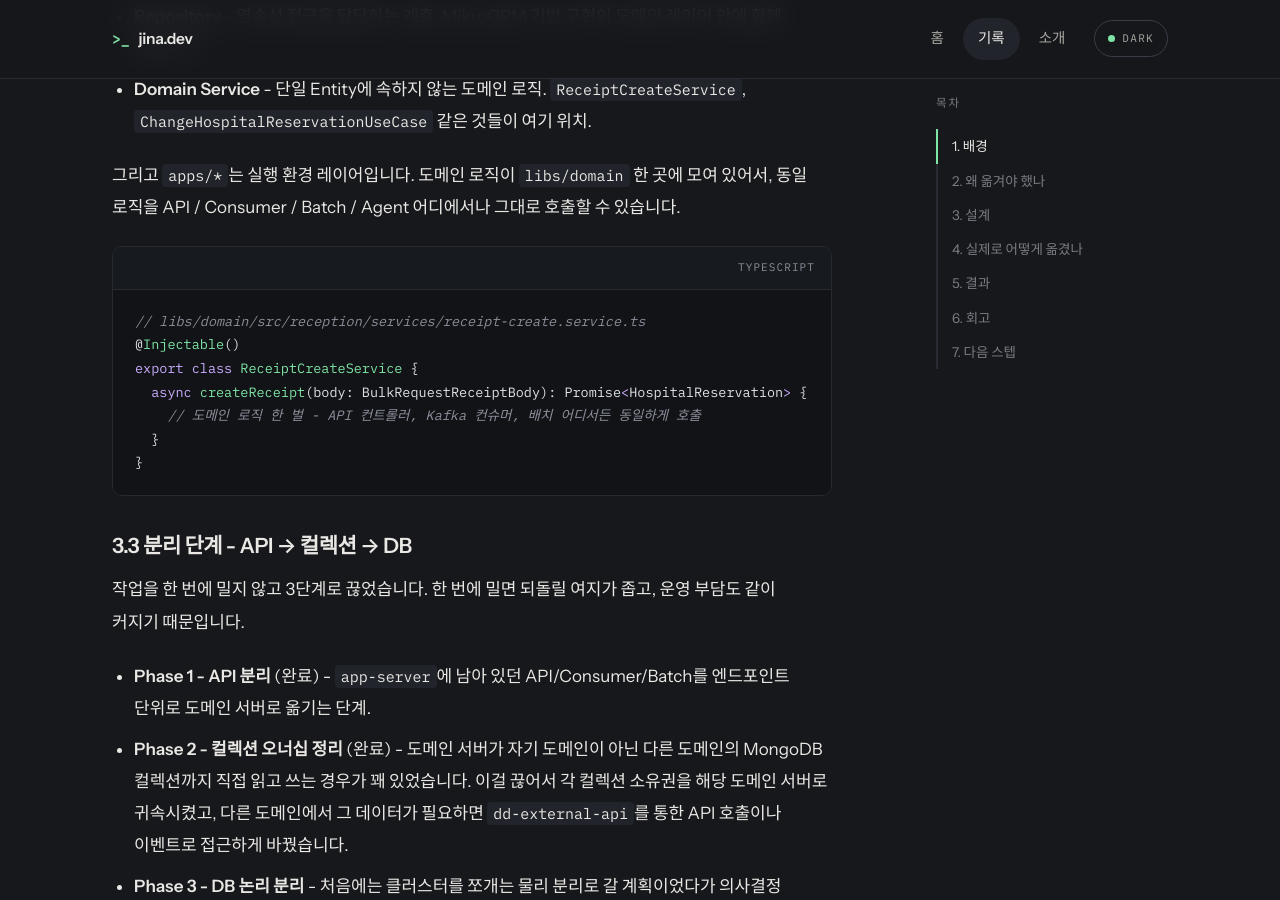
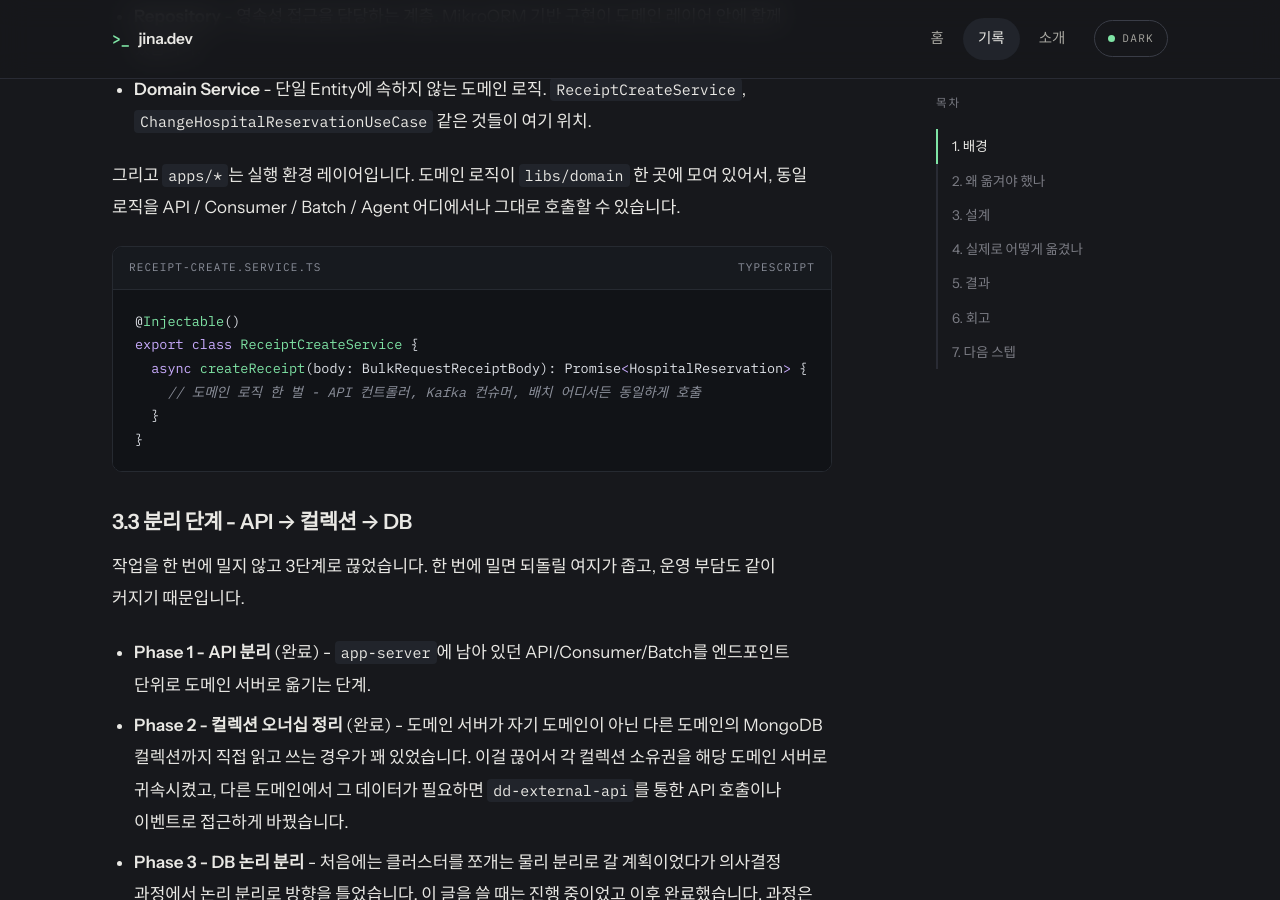
Before and after one commit to jina9716/jina9716.github.io, a Jekyll site: the page built from _posts/2025-08-16-msa-transition-retrospective.md, in a window 1280 px wide and 900 px high, scrolled down 3565 px. Built offline with Jekyll 4.4.1, drawn with Linux system fonts in a browser that asks for light colours; some web fonts are replaced; some of the changed text lies outside the part shown.

Commit message:
docs: 포스트 태그 표기 통일과 코드블록 파일명 표시
코드블록 첫 줄 주석의 전체 경로를 파일명만 상단 바로 옮겨 사내 디렉터리 구조가 드러나지 않게 한다.

Co-Authored-By: Claude Opus 5 (1M context) <noreply@anthropic.com>

````diff
--- a/_posts/2025-08-16-msa-transition-retrospective.md
+++ b/_posts/2025-08-16-msa-transition-retrospective.md
@@ -83,7 +83,6 @@ libs/
 그리고 `apps/*`는 실행 환경 레이어입니다. 도메인 로직이 `libs/domain` 한 곳에 모여 있어서, 동일 로직을 API / Consumer / Batch / Agent 어디에서나 그대로 호출할 수 있습니다.
 
 ```typescript
-// libs/domain/src/reception/services/receipt-create.service.ts
 @Injectable()
 export class ReceiptCreateService {
   async createReceipt(body: BulkRequestReceiptBody): Promise<HospitalReservation> {
@@ -91,6 +90,7 @@ export class ReceiptCreateService {
   }
 }
 ```
+{: data-file="receipt-create.service.ts"}
 
 ### 3.3 분리 단계 - API → 컬렉션 → DB
 
@@ -177,7 +177,6 @@ Kafka는 at-least-once 보장이라 컨슈머 쪽에서 순서와 중복을 감
 - **중복·역순 이벤트** - 접수 도메인에 원래부터 있던 **상태 머신(`RECEPTION_STATE`) 기반 전이 정책**이 이 역할을 겸합니다. 현재 상태에서 허용되지 않는 전이는 원천 차단되는 정책이라, 중복 이벤트나 순서가 뒤바뀐 이벤트가 와도 대부분 자연스럽게 무시됩니다. Kafka 멱등성을 위해 따로 만든 계층은 아니고, 도메인 정책이 그 역할을 같이 합니다.
 
 ```typescript
-// apps/consumer/src/reception/controllers/reception.controller.ts
 @EventPattern(KAFKA_TOPIC_NAME.HOSPITAL_RESERVATION_CHANGE)
 @UseInterceptors(KafkaEventInterceptor)
 async changeHospitalReservation(
@@ -192,6 +191,7 @@ async changeHospitalReservation(
   await this.changeHospitalReservationUseCase.run(body);
 }
 ```
+{: data-file="reception.controller.ts"}
 
 접수·예약 상태 변경처럼 여러 도메인이 함께 반응해야 하는 시나리오는 분산 트랜잭션을 쓰지 않고 Domain Event를 Kafka로 발행해 연쇄 처리합니다. `HOSPITAL_RESERVATION_CHANGE` 토픽을 구독한 각 컨슈머가 캐시 정리·통계 반영·알림 발송을 독립적으로 수행합니다. 발행자(Reception)는 누가 듣는지 모르고, 구독자는 자신의 Bounded Context 안에서 자율적으로 처리합니다. 보상이 필요한 실패 케이스는 컨슈머에서 예외 로깅 후 재처리 큐로 넘기거나, 상태 머신이 허용하지 않는 전이면 명시적으로 무시합니다.
 
@@ -202,7 +202,6 @@ async changeHospitalReservation(
 예약 경합(동일 시간대 한 자리에 여러 사용자가 진입)은 분산 환경에서 가장 자주 터지는 장애 원인입니다. 이관 당시에는 Redis `SETNX` 기반 분산 락으로 구현했습니다. 시간 구간(5분) 단위로 키를 쪼개 병렬로 획득하고, 하나라도 실패하면 획득한 키를 전부 해제한 뒤 예외를 던지는 구조입니다.
 
 ```typescript
-// libs/domain/src/reception/services/request-reservation-lock.service.ts
 // LOCK_TTL = 60 * 1000 (1분), lock()은 SET key ts PX ttl NX
 const intervals = this.splitTimeRangeBy5Minutes(reservationTime, endTime);
 const keys = intervals.map(i =>
@@ -225,6 +224,7 @@ if (acquiredKeys.length !== keys.length) {
   );
 }
 ```
+{: data-file="request-reservation-lock.service.ts"}
 
 5분 단위로 쪼개는 이유는 진료 단위(timeUnit)가 병원마다 다르고(5~30분) 구간이 걸쳐 있는 예약 요청을 안전하게 직렬화하기 위해서입니다.
 
````
Also changed, not shown: _posts/2026-07-09-msa-principles-architecture-db-split.md (+1 -1 lines).
